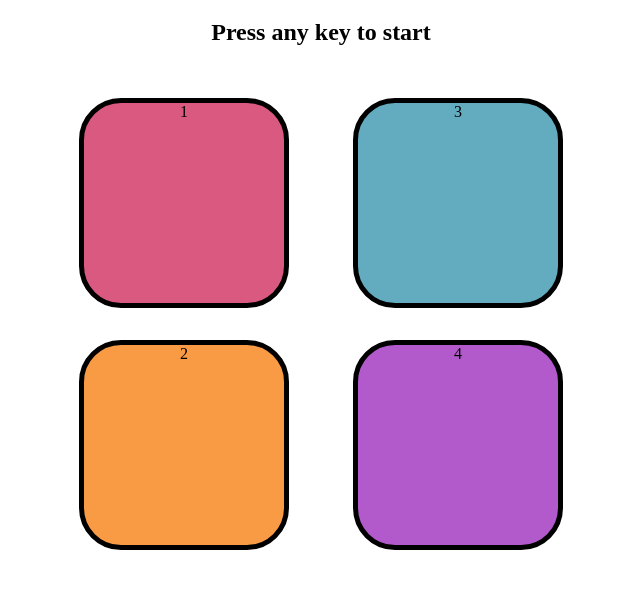
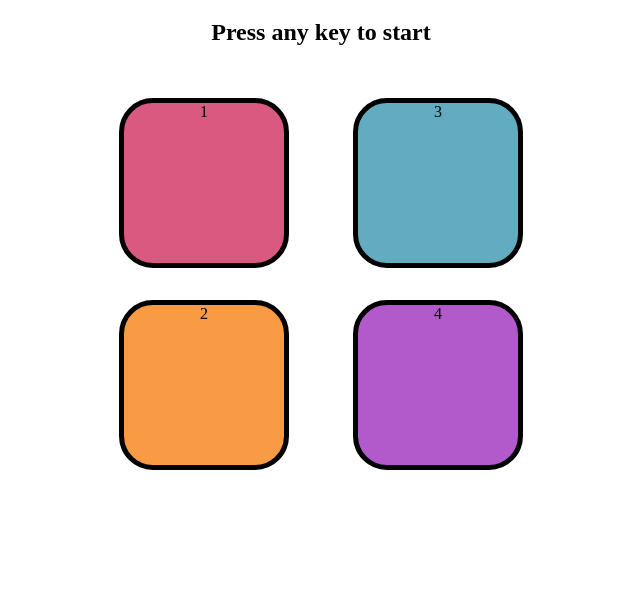
Before and after one commit to Sameer-Goutam06/Simon_Says_Game, a plain HTML site: page index.html in a window 1280 px wide. Shown: the part 61-650 px from the top of the page, without its empty margins (319-959 px from the left). Drawn offline with Linux system fonts and the light colour scheme.

Commit message:
Update style.css

```diff
--- a/style.css
+++ b/style.css
@@ -7,8 +7,8 @@ body{
 
 }
 .btn{
-    height: 200px;
-    width:200px;
+    height: 20vmin;
+    width:20vmin;
     border-radius: 20%;
     border:5px solid black;
     margin:2rem;
```
